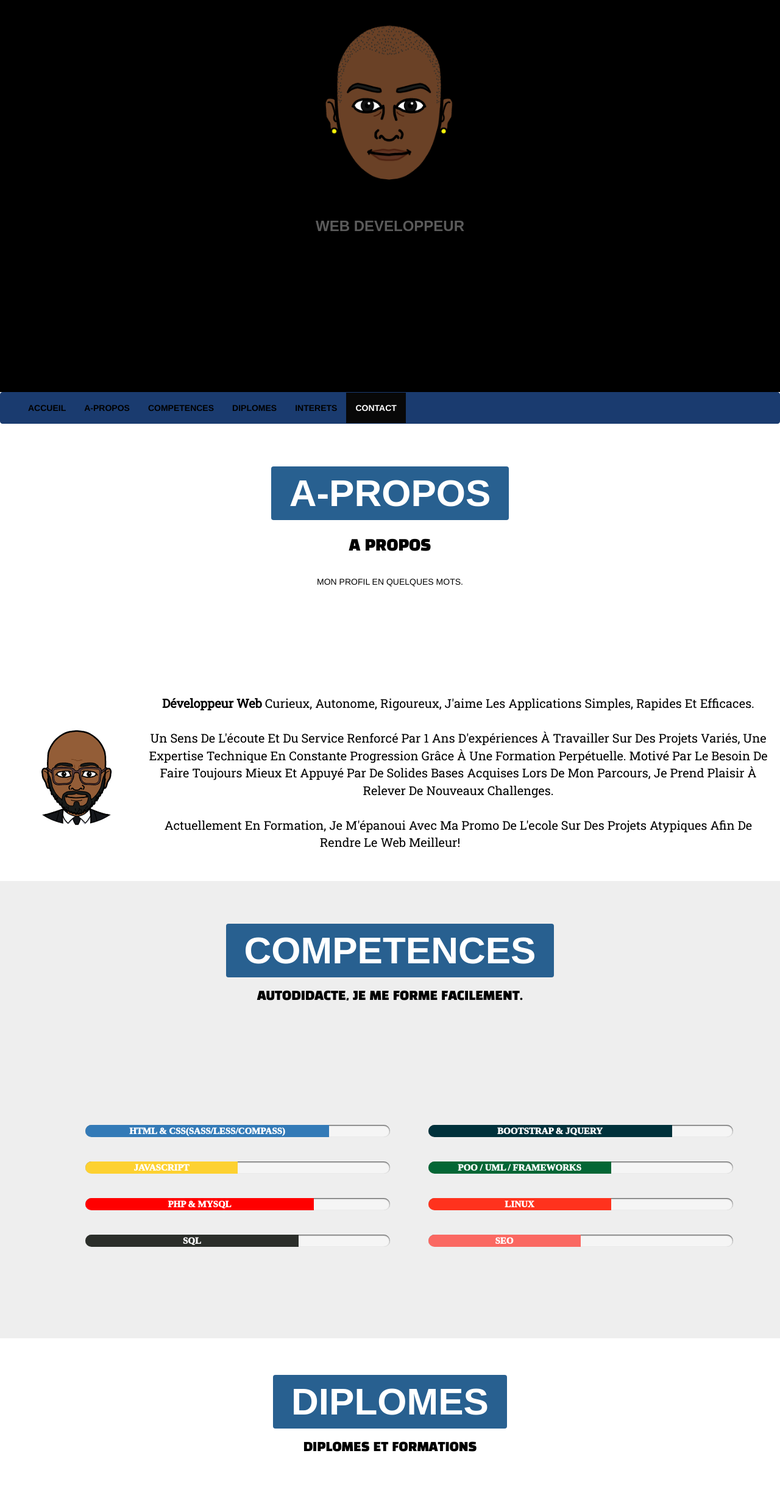
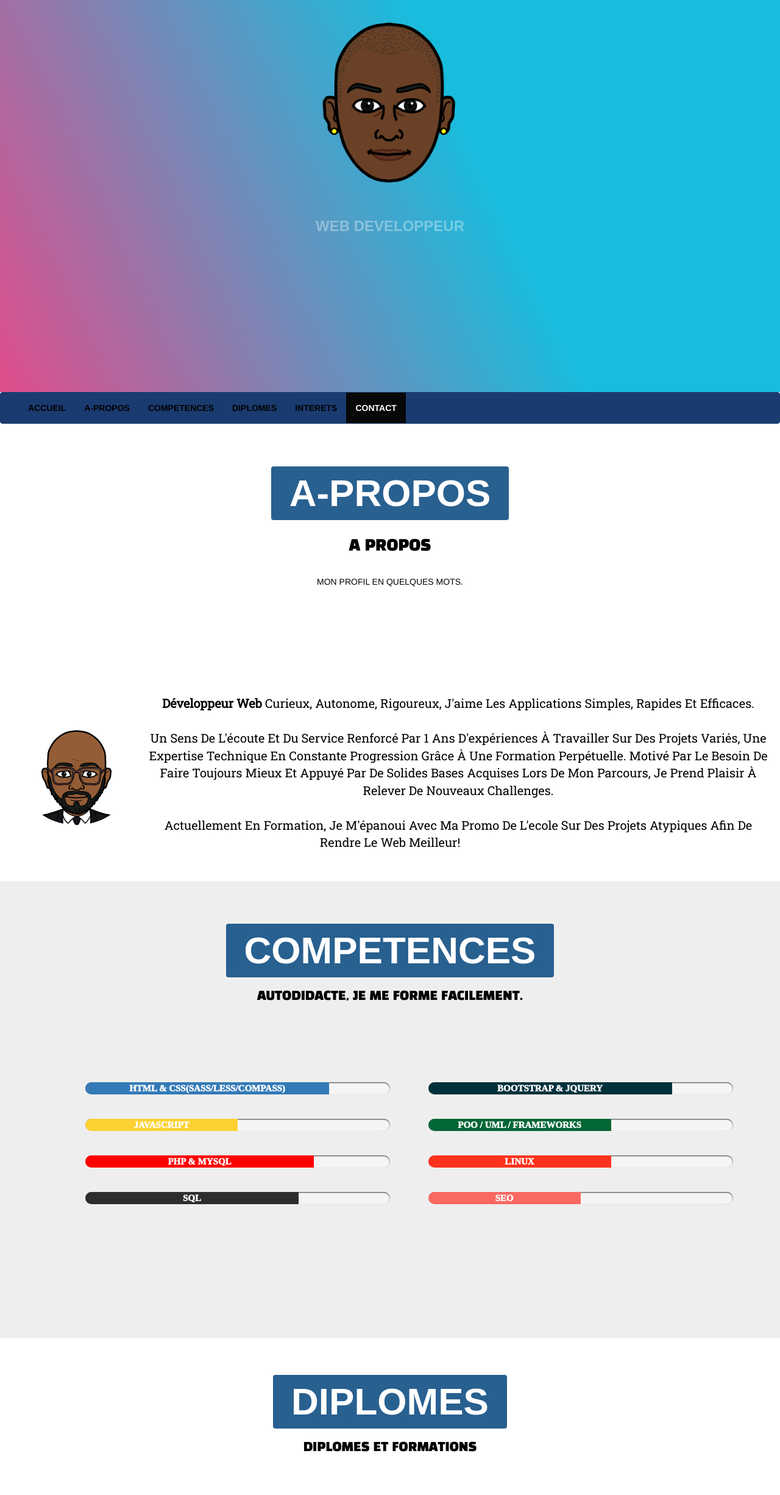
Before and after one commit to azizkone/azizkone.github.io, a plain HTML site: page index.html in a window 1280 px wide. Shown: the part 82-2534 px from the top of the page at 61% size. Drawn offline with nearby package versions, Linux system fonts and the light colour scheme; some packages are replaced by stand-ins of ours.

Commit message:
commit13

```diff
--- a/index.html
+++ b/index.html
@@ -25,7 +25,7 @@
 </head>
 
 <body data-spy="scroll" data-target=".navbar" data-offset="50">
-  <div class="container-fluid" style="background-color:black;/*#132c54;/*#34393E;*/color:#34393E;height:725px;">
+  <div class="container-fluid" style="/*background-image:url(image/carre.jpeg);*/background:linear-gradient(65deg,#e04d8b,#18bdde 60%);/*ackground-color:black;/*#132c54;/*#34393E;*/color:#34393E;height:725px;">
     <div class="bg-1">
       <div class="container text-center">
         <h1 style=" color: #ffffff;font-weight: 900; font-family: 'Raleway',sans-serif;">KONE AZIZ KARAMOKO</h1>
@@ -71,7 +71,7 @@
     <h1 class="section-heading">competences</h1>
      <h2 class="section-heading2">Autodidacte, je me forme facilement.</h2>
     <div class="barre" style= "width: 40%; text-align: center; margin-left: 10%;
-   margin-top: 200px;">
+   margin-top: 130px;">
       <div class="progress">
         <div class="progress-bar" role="progressbar" aria-valuenow="60" aria-valuemin="0" aria-valuemax="100" style="width: 80%;font-weight:1000; ">
           HTML & CSS(sass/less/compass)
```
Also changed, not shown: image/carre.jpeg (added).
